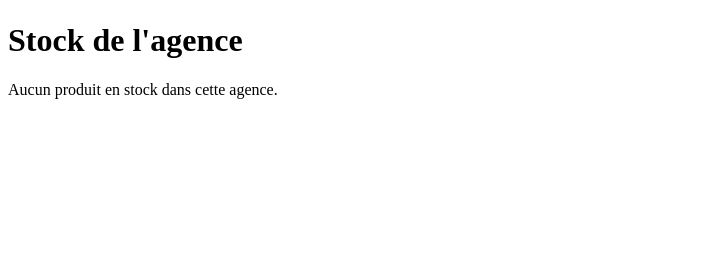
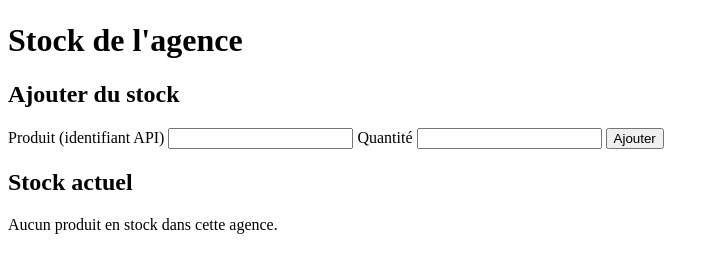
Before and after one commit to Mathieu-Bailliez/hbntory, a Flask app: template backoffice/templates/stock.html in a window 1280 px wide. Shown: the part 33-306 px from the top of the page, without its empty margins (0-719 px from the left). Run offline with Flask 3, Linux system fonts and the light colour scheme; the template is opened without the code that fills it, so the values that code supplies are empty.

Commit message:
feat(stock): add stock to the user's branch

```diff
--- a/backoffice/app.py
+++ b/backoffice/app.py
@@ -1,7 +1,6 @@
-from flask import Flask, g, redirect, render_template, request, session, url_for
-
 from auth import admin_required, common_required, login_required
 from config import DATABASE_URL, SECRET_KEY
+from flask import Flask, flash, g, redirect, render_template, request, session, url_for
 from models import Stock, User, db
 from security import verify_password
 
@@ -9,6 +8,14 @@ app = Flask(__name__)
 app.config["SQLALCHEMY_DATABASE_URI"] = DATABASE_URL
 app.config["SECRET_KEY"] = SECRET_KEY
 db.init_app(app)
+
+
+def _positive_int(value):
+    """Renvoie l'entier si value est un nombre entier > 0, sinon None."""
+    if value is None or not value.isdecimal():
+        return None
+    number = int(value)
+    return number if number > 0 else None
 
 
 @app.route("/login", methods=["GET", "POST"])
@@ -45,6 +52,25 @@ def stock():
     return render_template("stock.html", branch=g.user.branch, items=items)
 
 
+@app.route("/stock/add", methods=["POST"])
+@common_required
+def stock_add():
+    product_api_id = _positive_int(request.form.get("product_api_id"))   # étape 1
+    quantity = _positive_int(request.form.get("quantity"))
+    if product_api_id is None or quantity is None:                         # étape 2
+        flash("Le produit et la quantité doivent être des nombres entiers positifs.")
+        return redirect(url_for("stock"))
+    branch_id = g.user.branch_id                                           # étape 3
+    item = Stock.query.filter_by(branch_id=branch_id, product_api_id=product_api_id).first()  # étape 4
+    if item is not None:
+        item.quantity = item.quantity + quantity                           # étape 5
+    else:
+        db.session.add(Stock(branch_id=branch_id, product_api_id=product_api_id, quantity=quantity))  # étape 6
+    db.session.commit()                                                    # étape 7
+    flash(f"Ajouté : {quantity} du produit {product_api_id}.")
+    return redirect(url_for("stock"))
+
+
 @app.route("/logout")
 def logout():
     session.clear()
--- a/backoffice/templates/stock.html
+++ b/backoffice/templates/stock.html
@@ -7,6 +7,21 @@
 <body>
   <p>Connecté : {{ g.user.username }} — <a href="/logout">Se déconnecter</a></p>
   <h1>Stock de l'agence {{ branch.name }}</h1>
+
+  {% for message in get_flashed_messages() %}
+    <p><strong>{{ message }}</strong></p>
+  {% endfor %}
+
+  <h2>Ajouter du stock</h2>
+  <form method="post" action="{{ url_for('stock_add') }}">
+    <label for="add_product">Produit (identifiant API)</label>
+    <input type="number" id="add_product" name="product_api_id" min="1" step="1" required>
+    <label for="add_quantity">Quantité</label>
+    <input type="number" id="add_quantity" name="quantity" min="1" step="1" required>
+    <button type="submit">Ajouter</button>
+  </form>
+
+  <h2>Stock actuel</h2>
   {% if items %}
     <table>
       <tr><th>Produit (identifiant API)</th><th>Quantité</th></tr>
```
